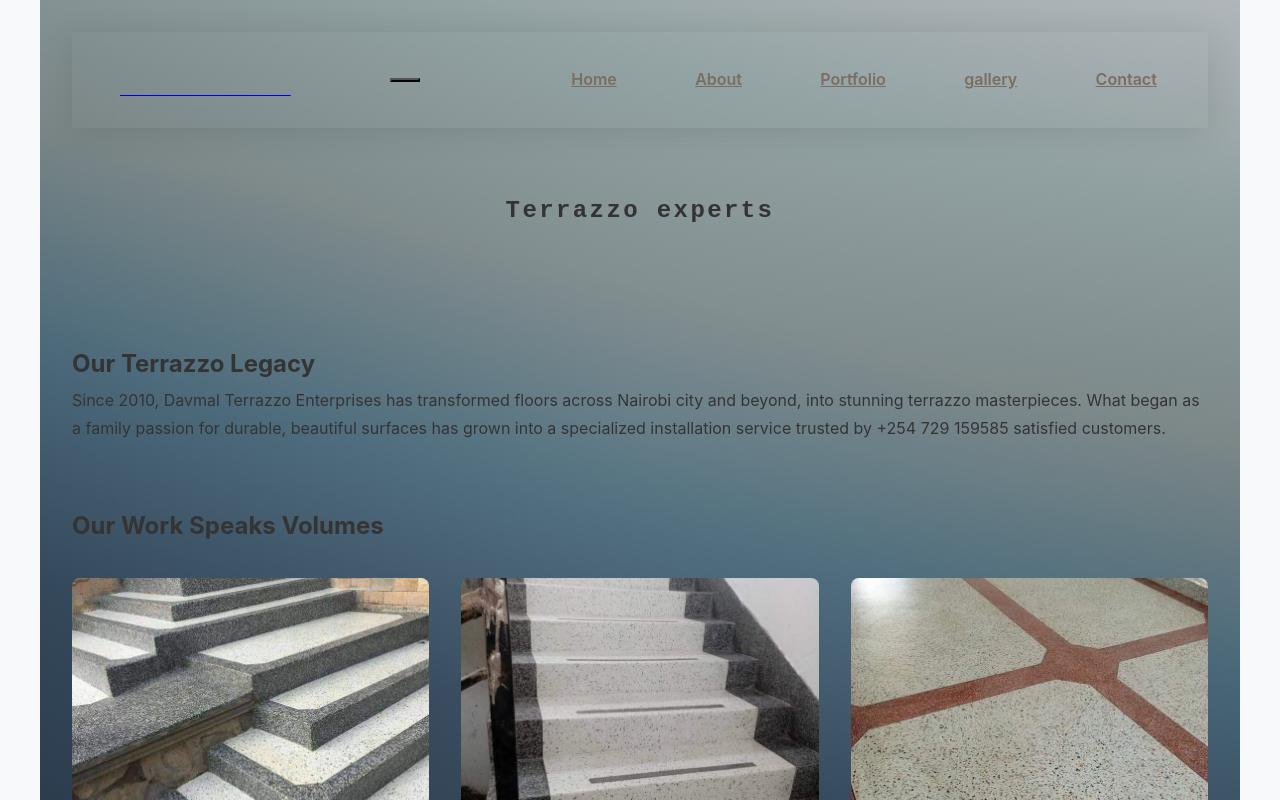
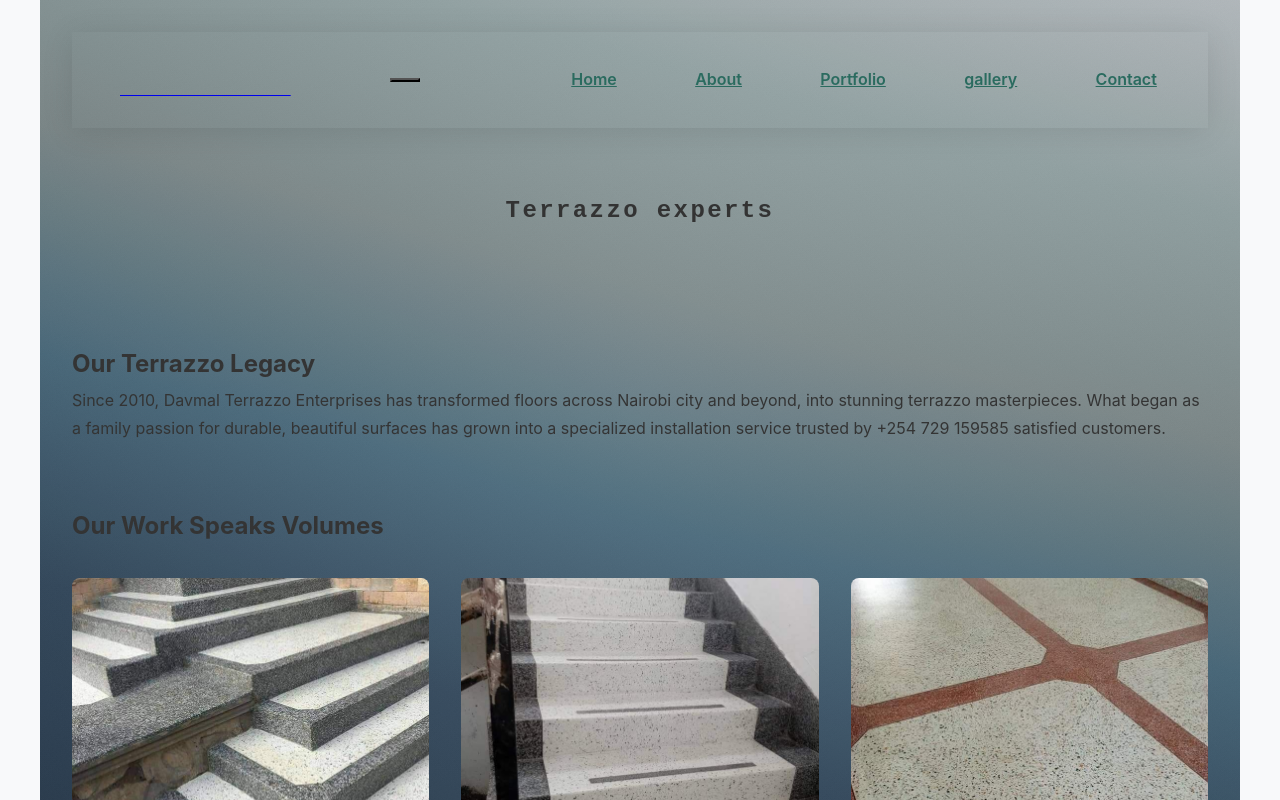
Before and after one commit to davidmugambi104/davmal_terrazzo, a React (Vite) app: page /about in a window 1280 px wide. Built offline with nearby package versions, Linux system fonts and the light colour scheme.

Commit message:
completion of site

```diff
--- a/src/pages/AnimatedHead.jsx
+++ b/src/pages/AnimatedHead.jsx
@@ -24,7 +24,7 @@ export const ResponsiveAnimatedHeading = () => {
   const animationStyles = {
     '--typing-steps': isMobile ? '19' : '19',
     '--typing-duration': isMobile ? '2.5s' : '3s',
-    '--cursor-width': isMobile ? '1px' : '2px'
+
   };
 
   return (
--- a/src/pages/nav.css
+++ b/src/pages/nav.css
@@ -1,21 +1,8 @@
 /* nav.css */
 :root {
-  --neutral-gradient: linear-gradient(
-    135deg,
-    #F5F1E8 0%,    /* Soft warm beige */
-    #D4C8B5 25%,   /* Medium taupe */
-    #A89985 50%,   /* Muted clay taupe */
-    #7A6E62 75%,   /* Warm gray-taupe */
-    #E8E2D9 100%   /* Pale stone beige */
-  );
-
-  --glass-bg: rgba(245, 241, 232, 0.97);  /* Semi-transparent warm parchment */
-  --navlink-color: #7A6E62;               /* Deep taupe-gray for contrast */
-
-  /* Additional neutral accents */
-  --warm-gray: #948B7A;
-  --cool-taupe: #B8AEA3;
-  --stone-beige: #DAD2C7;
+  --primary-gradient: linear-gradient(135deg, #2a6b5f 0%, #00c1b3 50%, #8ad4ff 100%, );
+  --glass-bg: rgba(255, 255, 255, 0.95);
+  --navlink-color: #2a6b5f;
 }
 
 /* Enhanced Header */
```
